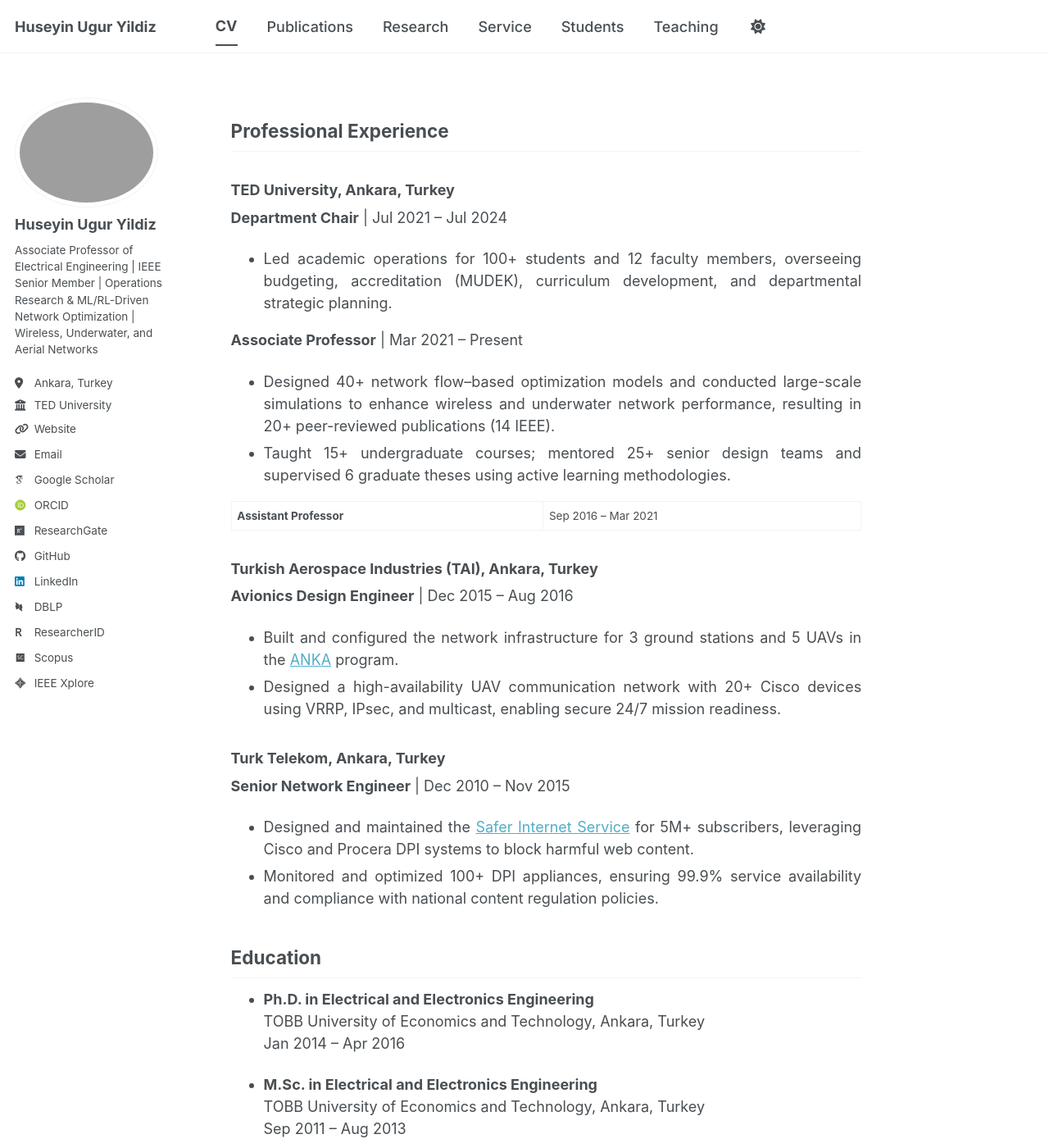
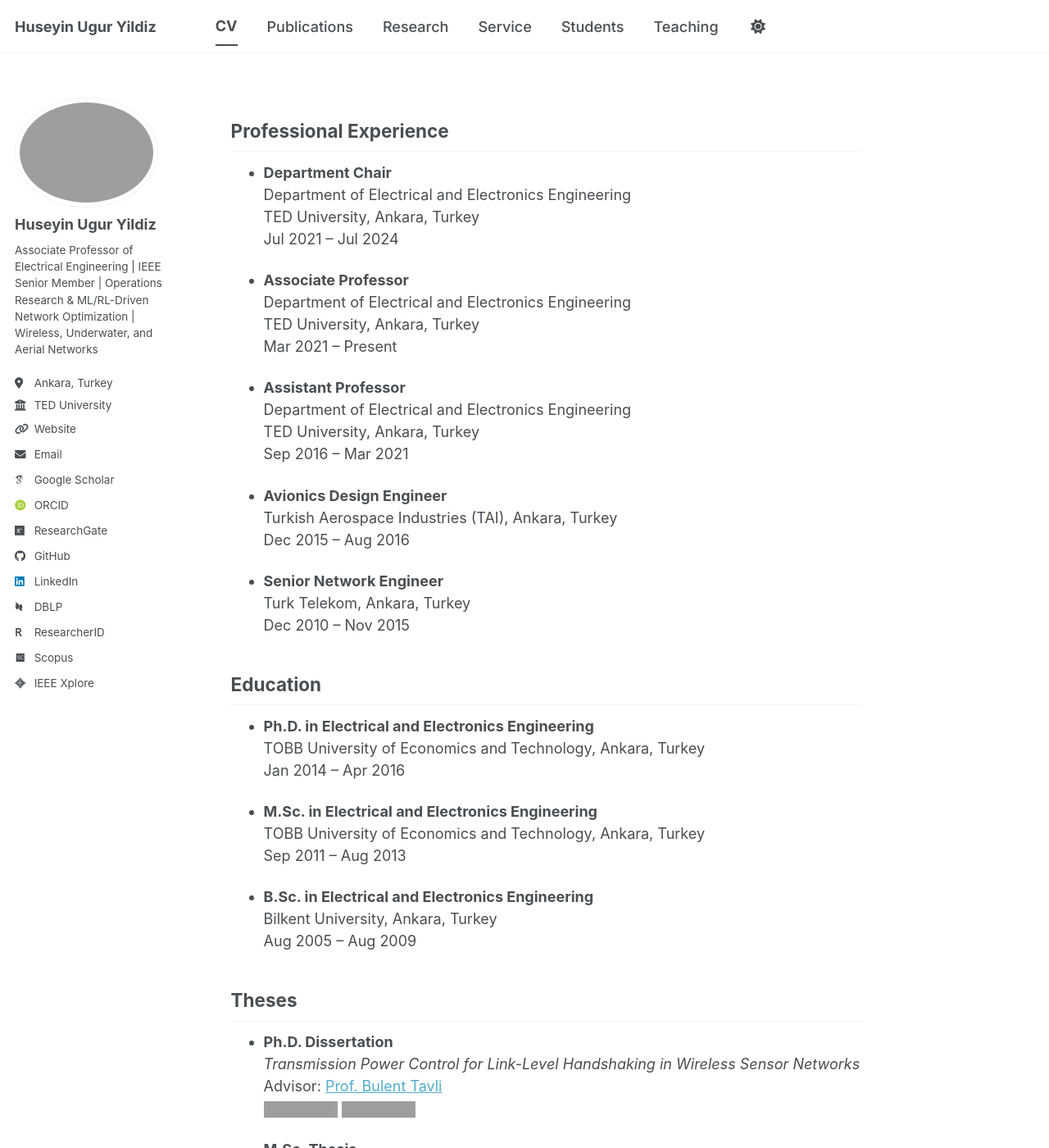
Before and after one commit to huguryildiz/huguryildiz.github.io, a Jekyll site: the page built from _pages/cv.md, in a window 1280 px wide and 1400 px high. Shown: the whole window at 82% size. Built offline with Jekyll 4.4.1, drawn with Linux system fonts in a browser that asks for light colours; some web fonts are replaced; a script bundle is joined from its source files by our own code; library files that are not in the unit come from our copies; a style sheet for code colours, icons or effects is not loaded; grey boxes are pictures that could not be loaded.

Commit message:
Update cv.md
.

```diff
--- a/_pages/cv.md
+++ b/_pages/cv.md
@@ -9,29 +9,28 @@ nav: main
 
 ## Professional Experience
 
-### TED University, Ankara, Turkey
+- **Department Chair** <br>
+Department of Electrical and Electronics Engineering <br>
+TED University, Ankara, Turkey <br>
+Jul 2021 – Jul 2024
 
-**Department Chair** | Jul 2021 – Jul 2024
-- Led academic operations for 100+ students and 12 faculty members, overseeing budgeting, accreditation (MUDEK), curriculum development, and departmental strategic planning.
+- **Associate Professor** <br>
+Department of Electrical and Electronics Engineering <br>
+TED University, Ankara, Turkey <br>
+Mar 2021 – Present
 
-**Associate Professor** | Mar 2021 – Present
-- Designed 40+ network flow–based optimization models and conducted large-scale simulations to enhance wireless and underwater network performance, resulting in 20+ peer-reviewed publications (14 IEEE).
-- Taught 15+ undergraduate courses; mentored 25+ senior design teams and supervised 6 graduate theses using active learning methodologies.
+- **Assistant Professor** <br>
+Department of Electrical and Electronics Engineering <br>
+TED University, Ankara, Turkey <br>
+Sep 2016 – Mar 2021
 
-**Assistant Professor** | Sep 2016 – Mar 2021
+- **Avionics Design Engineer** <br>
+Turkish Aerospace Industries (TAI), Ankara, Turkey <br>
+Dec 2015 – Aug 2016
 
-
-### Turkish Aerospace Industries (TAI), Ankara, Turkey
-
-**Avionics Design Engineer** | Dec 2015 – Aug 2016
-- Built and configured the network infrastructure for 3 ground stations and 5 UAVs in the [ANKA](https://www.tusas.com/en/products/uav/operative-strategic-uav-systems/anka) program.
-- Designed a high-availability UAV communication network with 20+ Cisco devices using VRRP, IPsec, and multicast, enabling secure 24/7 mission readiness.
-
-### Turk Telekom, Ankara, Turkey
-
-**Senior Network Engineer** | Dec 2010 – Nov 2015
-- Designed and maintained the [Safer Internet Service](https://www.guvenlinet.org.tr/) for 5M+ subscribers, leveraging Cisco and Procera DPI systems to block harmful web content.
-- Monitored and optimized 100+ DPI appliances, ensuring 99.9% service availability and compliance with national content regulation policies.
+- **Senior Network Engineer** <br>
+Turk Telekom, Ankara, Turkey <br>
+Dec 2010 – Nov 2015
 
 ## Education
 
```
